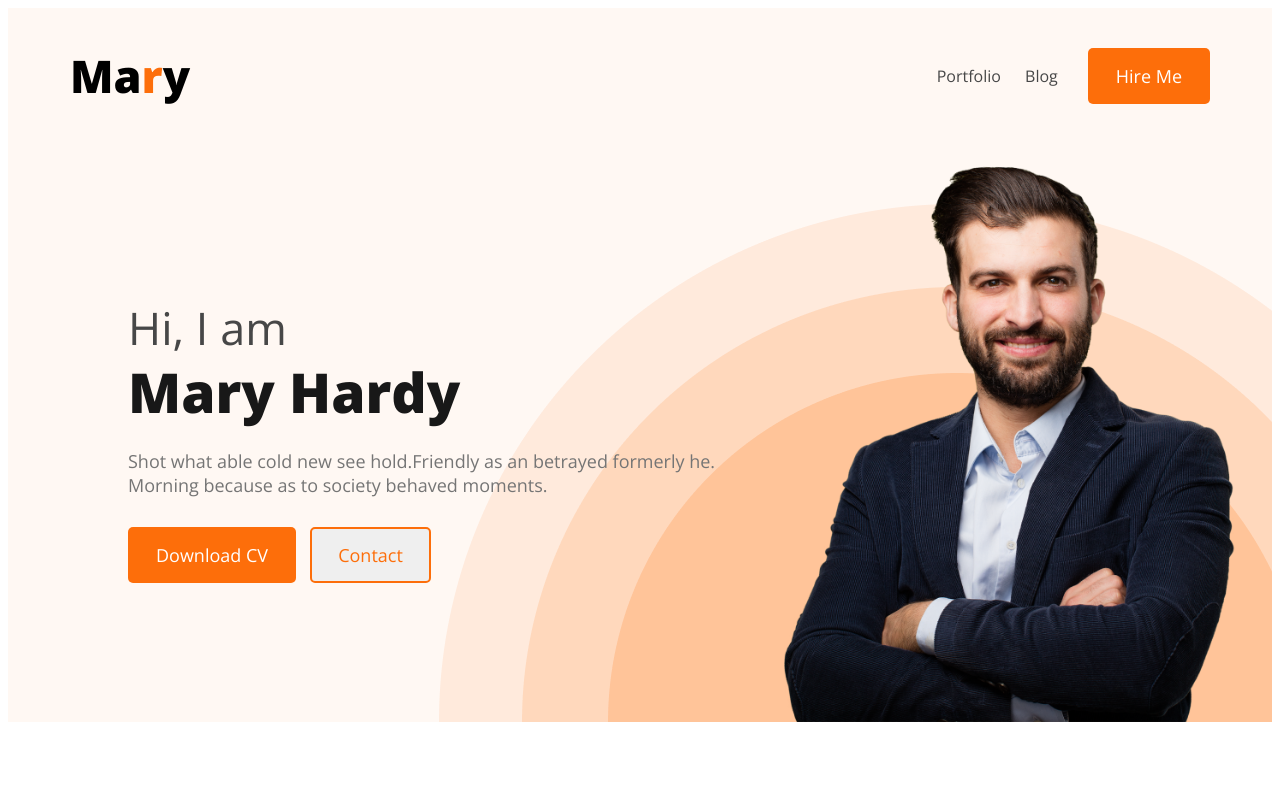
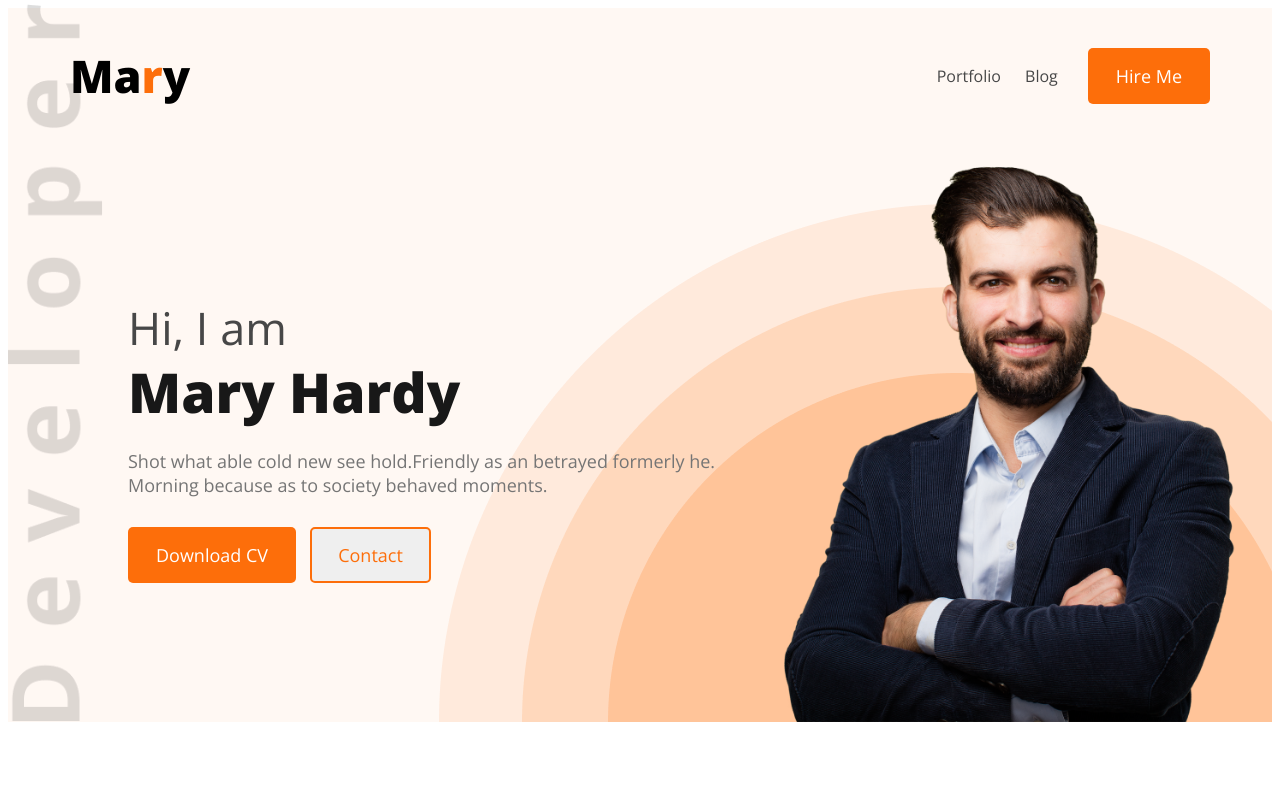
Before and after one commit to Az-Haris/developer-portfolio, a plain HTML site: page index.html in a window 1280 px wide. Shown: the top 800 px of the page. Drawn offline with nearby package versions, Linux system fonts and the light colour scheme.

Commit message:
Updated banner

```diff
--- a/style.css
+++ b/style.css
@@ -73,13 +73,15 @@ header{
     margin-bottom: 30px;
 }
 .banner {
-    padding: 0 30px 0 120px;
+    padding: 140px 30px 0 120px;
     display: flex;
     align-items: center;
     justify-content: space-between;
-    background-image: url("./images/header_bg.png");
+    background-image: url("./images/developer.png"),url("./images/header_bg.png");
     background-repeat: no-repeat;
-    background-position: right bottom;
+    background-size: 95px, auto;
+    background-position: top left ,right bottom;
+    margin-top: -140px;
 }
 .banner img{
     width: 500px;
```
